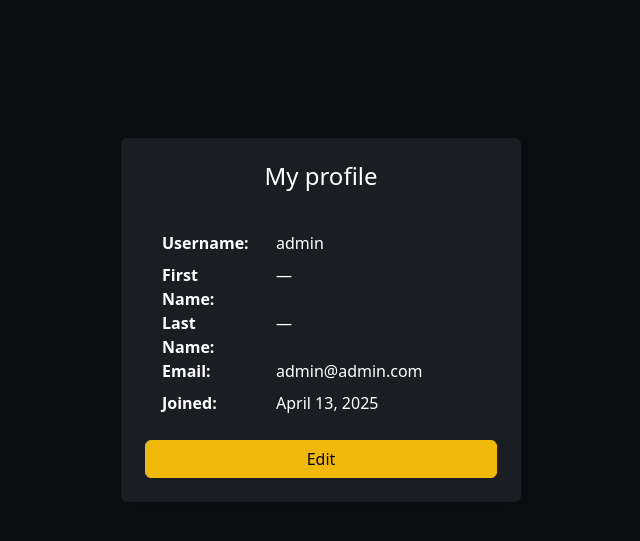
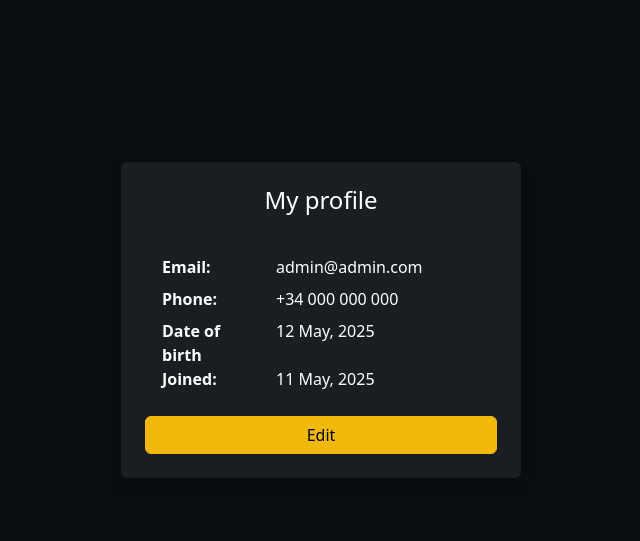
Before and after one commit to valmyzk/DjangoProject, a Django app: page /profile in a window 1280 px wide. Shown: the part 82-623 px from the top of the page, without its empty margins (319-959 px from the left). Run offline with Django 5.2, Linux system fonts and the light colour scheme; a user stored in the database is signed in; parts of the project's set-up code (start-up, migrations or seed data) failed here and were passed over; some libraries are stand-ins or nearby versions.

Commit message:
feat: reimplemented custom user fix: profile editing

```diff
--- a/DjangoProject/settings.py
+++ b/DjangoProject/settings.py
@@ -12,7 +12,7 @@ https://docs.djangoproject.com/en/5.1/ref/settings/
 
 from pathlib import Path
 
-from django.conf.global_settings import AUTH_USER_MODEL
+from django.conf.global_settings import AUTH_USER_MODEL, LOGIN_URL
 
 # Build paths inside the project like this: BASE_DIR / 'subdir'.
 BASE_DIR = Path(__file__).resolve().parent.parent
@@ -130,7 +130,8 @@ STATICFILES_DIRS = [
 
 DEFAULT_AUTO_FIELD = 'django.db.models.BigAutoField'
 
-# AUTH_USER_MODEL = 'users.CustomUser'
+AUTH_USER_MODEL = 'users.User'
 
+LOGIN_URL = '/users/login/'
 LOGIN_REDIRECT_URL = '/'
 LOGOUT_REDIRECT_URL = '/'
--- a/WebProject/models.py
+++ b/WebProject/models.py
@@ -1,4 +1,4 @@
-from django.contrib.auth.models import User
+from users.models import User
 from django.db import models
 
 class Wallet(models.Model):
@@ -33,7 +33,6 @@ class Asset(models.Model):
 
 
 class Holding(models.Model):
-    wallet = models.ForeignKey(Wallet, on_delete=models.CASCADE)
     asset = models.ForeignKey(Asset, on_delete=models.CASCADE)
     user = models.ForeignKey(User, on_delete=models.CASCADE)
     amount = models.DecimalField(max_digits=10, decimal_places=2)
--- a/WebProject/templates/my_profile.html
+++ b/WebProject/templates/my_profile.html
@@ -10,22 +10,17 @@
         <form>
             <div class="card-body">
                 <dl class="row mb-0">
-            <dt class="col-sm-4">Username:</dt>
-            <dd class="col-sm-8">{{ user.username }}</dd>
-            <dt class="col-sm-4">First Name:</dt>
-        <dd class="col-sm-8">{{ user.first_name|default:"—" }}</dd>
-
-        <dt class="col-sm-4">Last Name:</dt>
-        <dd class="col-sm-8">{{ user.last_name|default:"—" }}</dd>
-
                     <dt class="col-sm-4">Email:</dt>
                     <dd class="col-sm-8">{{ user.email|default:"—" }}</dd>
-
+                    <dt class="col-sm-4">Phone:</dt>
+                    <dd class="col-sm-8">{{ user.phone|default:"-" }}</dd>
+                    <dt class="col-sm-4">Date of birth</dt>
+                    <dd class="col-sm-8">{{ user.date_of_birth|date:"d F, Y" }}</dd>
                     <dt class="col-sm-4">Joined:</dt>
-        <dd class="col-sm-8">{{ user.date_joined|date:"F j, Y" }}</dd>
+                    <dd class="col-sm-8">{{ user.date_joined|date:"d F, Y" }}</dd>
                 </dl>
             </div>
-          <a  href="{% url 'edit_profile' %}" class="btn btn-primary w-100" title="Edit">
+            <a href="{% url 'edit_profile' %}" class="btn btn-primary w-100" title="Edit">
                 Edit
             </a>
         </form>
--- a/WebProject/views.py
+++ b/WebProject/views.py
@@ -1,13 +1,14 @@
 import decimal
 from decimal import Decimal
 
+from django.contrib import messages
+from django.contrib.auth.decorators import login_required
+from django.forms.models import model_to_dict
 from django.http import HttpRequest, HttpResponse
-from django.shortcuts import render
-from django.contrib.auth.decorators import login_required
 from django.shortcuts import render, redirect
 
+from .forms import EditProfileForm
 from .models import Wallet
-from django.contrib import messages
 
 
 # Create your views here.
@@ -55,16 +56,19 @@ def transfer_funds(request: HttpRequest) -> HttpResponse:
 def my_profile(request: HttpRequest) -> HttpResponse:
     return render(request, 'my_profile.html')
 
+import logging
+log = logging.getLogger(__name__)
+
 @login_required
 def edit_profile(request):
     user = request.user
-
     if request.method == 'POST':
-        user.username = request.POST.get('username')
-        user.first_name = request.POST.get('first_name')
-        user.last_name = request.POST.get('last_name')
-        user.email = request.POST.get('email')
-        user.save()
-        return redirect('my_profile')  # Asumiendo que tienes esa URL
-
-    return render(request, 'edit_profile.html', {'user': user})
+        form = EditProfileForm(request.POST, initial=model_to_dict(user))
+        if form.is_valid():
+            user.date_of_birth = form.cleaned_data.get('date_of_birth')
+            user.phone = form.cleaned_data.get('phone')
+            user.save()
+            return redirect('my_profile')
+    else:
+        form = EditProfileForm(initial=model_to_dict(user))
+    return render(request, 'edit_profile.html', {'form': form})
--- a/users/models.py
+++ b/users/models.py
@@ -1,10 +1,25 @@
+from django.contrib.auth.base_user import BaseUserManager
 from django.db import models
 from django.contrib.auth.models import AbstractUser
+from django.utils.translation import gettext_lazy as _
+import uuid
 
-# class CustomUser(AbstractUser):
-#     first_name = models.CharField(max_length=50)
-#     surname = models.CharField(max_length=50)
-#     email = models.EmailField(max_length=200, unique=True)
-#     phone = models.CharField(max_length=15)
-#     address = models.CharField(max_length=50)
-#     date_of_birth = models.DateField()
+class UserManager(BaseUserManager):
+    """
+    Custom user model manager.
+    """
+
+class User(AbstractUser):
+    """
+    Custom user model which holds additional data.
+    """
+    username = None
+    email = models.EmailField(_('email address'), unique=True, null=False)
+    phone = models.CharField(_('phone number'), max_length=15, null=False)
+    date_of_birth = models.DateField(_('date of birth'), null=False)
+    uuid = models.UUIDField(default=uuid.uuid4, editable=False)
+
+    USERNAME_FIELD = 'email'
+    REQUIRED_FIELDS = []
+
+    objects = UserManager()
--- a/users/views.py
+++ b/users/views.py
@@ -1,8 +1,9 @@
-from django.contrib.auth.forms import UserCreationForm
 from django.http.request import HttpRequest
 from django.http.response import HttpResponse
 from django.shortcuts import render, redirect
 from django.contrib import auth
+
+from .forms import UserCreationForm
 
 # Create your views here.
 def signup(request):
```
Also changed, not shown: WebProject/templates/edit_profile.html (+6 -20 lines), users/admin.py (+21 -5 lines), users/forms.py (+17 -7 lines), db.sqlite3. Lines whose indentation alone changed are shown as unchanged.
